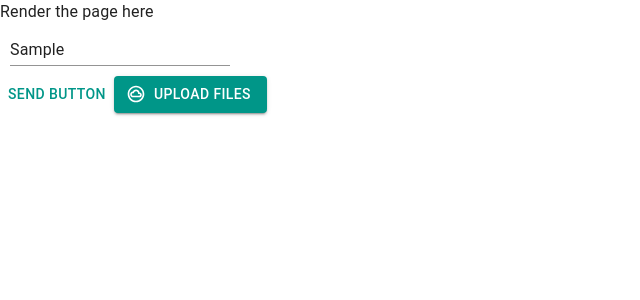
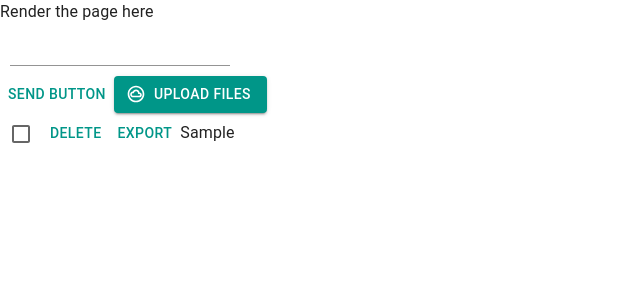
Before and after one commit to Clstialdev/uploader-app-challenge, a React (Vite) app: page / in a window 1280 px wide. Both pictures are taken after typing "Sample" into the empty fields and a click on the button "SEND BUTTON". Shown: the top 300 px of the page, without its empty margins (0-640 px from the left). Built offline with nearby package versions, Linux system fonts and the light colour scheme.

Commit message:
feat: add initial SentItem component with checkbox, text, and attachments preview

```diff
--- a/src/app/Page.tsx
+++ b/src/app/Page.tsx
@@ -1,30 +1,101 @@
-import React from "react";
-import { Box } from "@mui/material";
+import React, { useState } from "react";
+import { Box, Button } from "@mui/material";
 import UploaderBar from "./components/UploaderBar";
-// import SentItemComponent from './components/SentItem';
-// import type { IAttachment, ISentItem } from './types';
+import SentItem from "./components/SentItem";
+import type { IAttachment, ISentItem } from "./types";
+import { nanoid } from "nanoid";
 
 const App: React.FC = () => {
-  // const [items, setItems] = useState<ISentItem[]>([]);
+  const [sentItems, setSentItems] = useState<ISentItem[]>([]);
 
-  // TODO: handleSend(text, attachments)
+  function handleSend(text: string, attachments: IAttachment[]) {
+    const sentItem: ISentItem = {
+      id: nanoid(),
+      text: text,
+      selected: false,
+      attachments: attachments,
+    };
+    setSentItems((prev) => [...prev, sentItem]);
+  }
 
-  // TODO: handleDelete(ids: number[])
+  function handleDelete(ids: string[]) {
+    setSentItems((prev) => prev.filter((item) => !ids.includes(item.id)));
+  }
 
-  // TODO: handleExport(ids: number[])
-  // - collect payload [{text, attachments: [{name, previewUrl}]}]
-  // - create JSON blob and trigger download
+  function handleDeleteItem(id: string) {
+    setSentItems((prev) => prev.filter((item) => id !== item.id));
+  }
+
+  function getSelectedItemIds(): string[] {
+    return sentItems.filter((item) => item.selected).map((item) => item.id);
+  }
+
+  // Note: This file is getting long, maybe creating a utils file for these functions would be best
+  function handleExport(ids: string[]) {
+    const itemsToExport = sentItems.filter((item) => ids.includes(item.id));
+
+    const payload = itemsToExport.map(({ text, attachments }) => ({
+      text,
+      attachments:
+        attachments?.map(({ file, previewUrl }) => ({
+          name: file.name,
+          previewUrl,
+        })) ?? [],
+    }));
+
+    const blob = new Blob([JSON.stringify(payload, null, 2)], {
+      type: "application/json",
+    });
+
+    const url = URL.createObjectURL(blob);
+    const a = document.createElement("a");
+    const timestamp = new Date().toISOString().replace(/[:.]/g, "-");
+    a.href = url;
+    a.download = `export_${timestamp}.json`;
+    a.click();
+
+    // Cleanup
+    URL.revokeObjectURL(url);
+  }
+
+  function handleUpdate(id: string, changes: Partial<ISentItem>) {
+    setSentItems((prev) =>
+      prev.map((item) =>
+        item.id === id
+          ? {
+              ...item,
+              ...changes,
+            }
+          : item
+      )
+    );
+  }
 
   return (
     <Box>
       Render the page here
-      <UploaderBar
-        onSend={() => {
-          console.log("onSend Triggered");
-        }}
-      />
+      <UploaderBar onSend={handleSend} />
       {/* TODO: Bulk actions */}
+      {getSelectedItemIds().length > 0 ? (
+        <Box>
+          <Button onClick={() => handleExport(getSelectedItemIds())}>
+            Export
+          </Button>
+          <Button onClick={() => handleDelete(getSelectedItemIds())}>
+            Delete
+          </Button>
+        </Box>
+      ) : null}
       {/* TODO: map items to their respective components */}
+      {sentItems.map((item) => (
+        <SentItem
+          key={item.id}
+          item={item}
+          onUpdate={handleUpdate}
+          onDelete={() => handleDeleteItem(item.id)}
+          onExport={() => handleExport([item.id])}
+        />
+      ))}
     </Box>
   );
 };
--- a/src/app/components/SentItem.tsx
+++ b/src/app/components/SentItem.tsx
@@ -27,16 +27,16 @@ const SentItem: React.FC<Props> = ({ item, onUpdate, onDelete, onExport }) => {
       {/* Sent text */}
       {item.text}
       {/* Sent attachments if any*/}
-      {item.attachments &&
-        item.attachments.length > 0 &&
-        item.attachments.map((attachment) => (
+      {item.attachments && item.attachments.length > 0
+        ? item.attachments.map((attachment) => (
             <img
               key={attachment.id}
               src={attachment.previewUrl}
               alt={`${attachment.file.name} - preview`}
               height={200}
             />
-        ))}
+          ))
+        : null}
     </Box>
   );
 };
--- a/src/app/components/UploaderBar.tsx
+++ b/src/app/components/UploaderBar.tsx
@@ -77,7 +77,11 @@ const UploaderBar: React.FC<Props> = ({ onSend }) => {
     setAttachments((prev) => prev.filter((attachment) => attachment.id !== id));
   }
 
-  // TODO: onSend -> invoke onSend(text, attachments), reset text & attachments
+  function handleSendItem() {
+    onSend(text, attachments);
+    setText("");
+    setAttachments([]);
+  }
 
   // Cleanup for the image previewUrls
   useEffect(() => {
@@ -103,7 +107,7 @@ const UploaderBar: React.FC<Props> = ({ onSend }) => {
       >
         <Input value={text} onChange={(e) => setText(e.target.value)} />
       </Box>
-      <Button>Send Button</Button>
+      <Button onClick={handleSendItem}>Send Button</Button>
       <Button
         component="label"
         role={undefined}
@@ -112,6 +116,7 @@ const UploaderBar: React.FC<Props> = ({ onSend }) => {
         startIcon={<CloudCircleOutlined />}
       >
         Upload files
+        {/* TODO: Make it only accept images */}
         <VisuallyHiddenInput
           type="file"
           onChange={(event) => onFileChange(event.target.files)}
```
Also changed, not shown: src/App.tsx (+0 -13 lines). Lines whose indentation alone changed are shown as unchanged.
